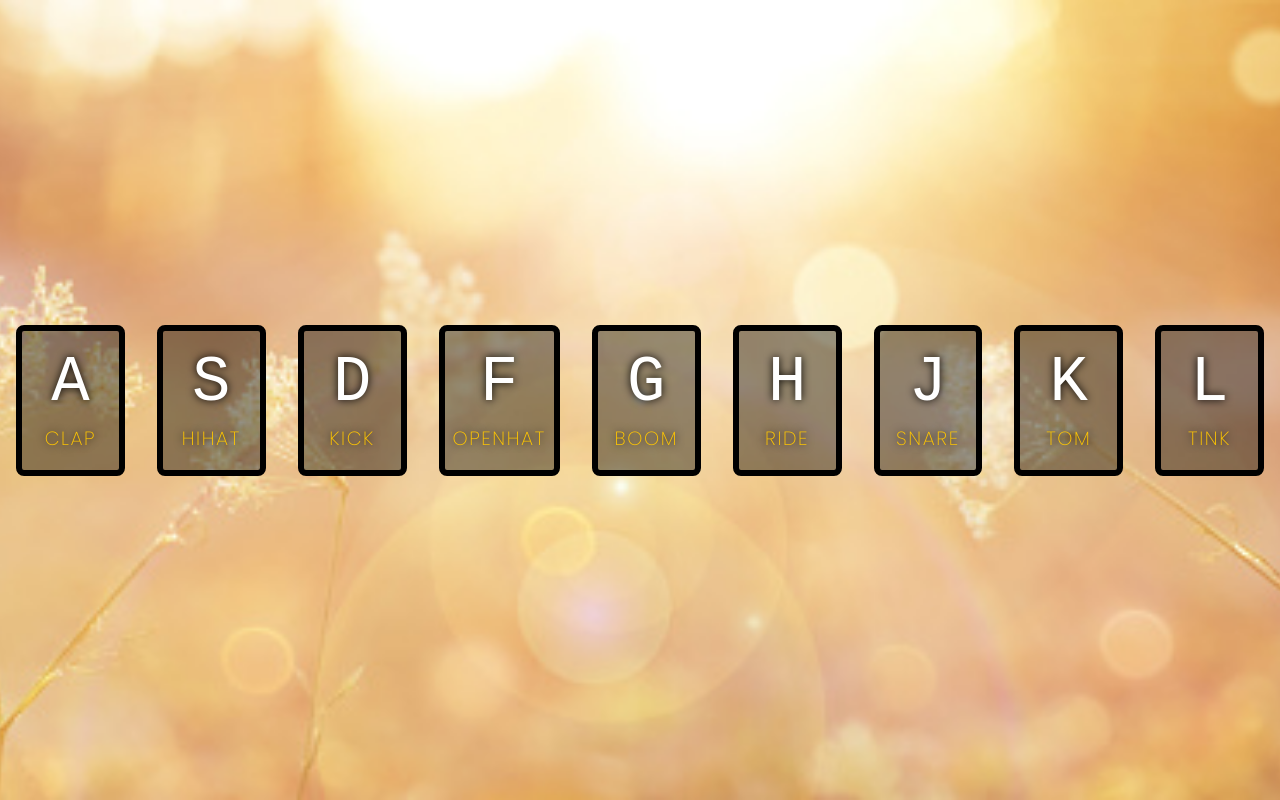
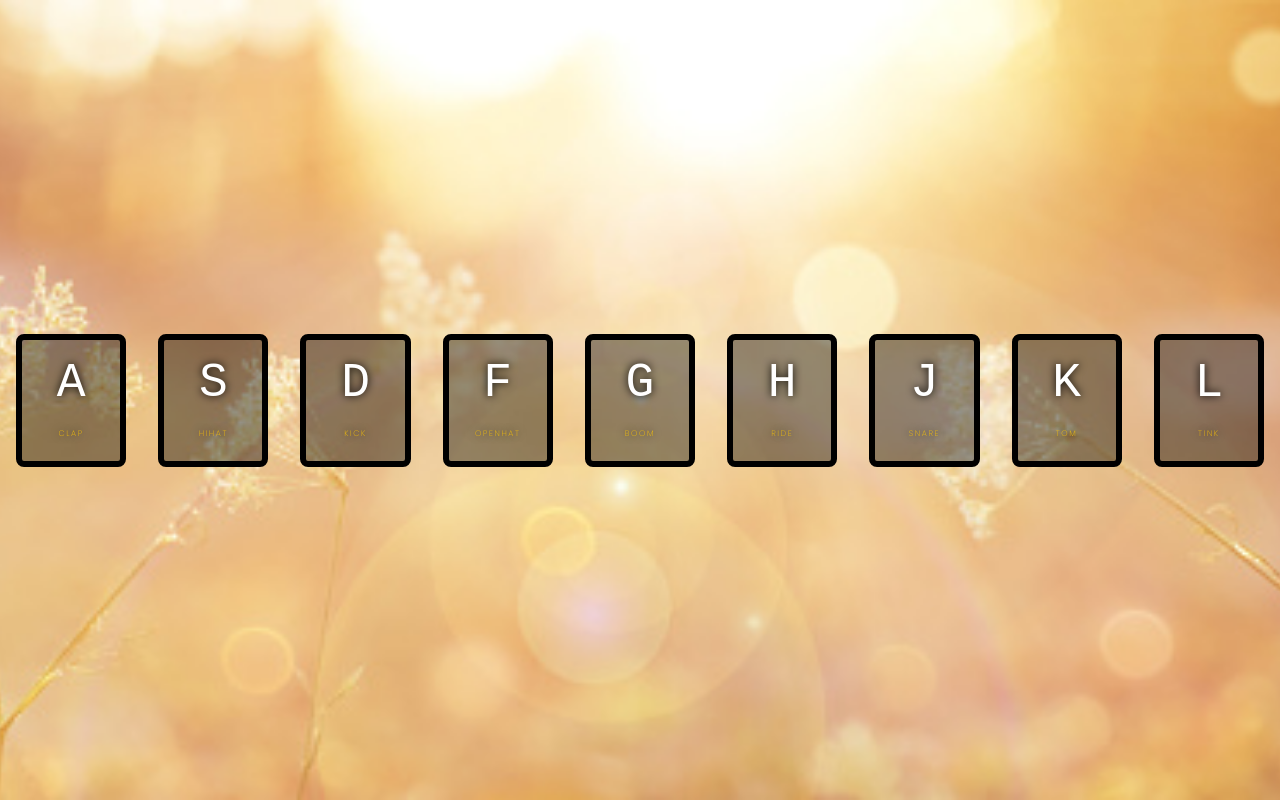
Before and after one commit to StephhyL/JS30-Drum-Kit, a plain HTML site: page index.html in a window 1280 px wide. Drawn offline with Linux system fonts and the light colour scheme.

Commit message:
adjust font size

```diff
--- a/style.css
+++ b/style.css
@@ -16,17 +16,19 @@ html {
   flex: 1;
   min-height: 100vh;
   align-items: center;
-  justify-content: center;
+  justify-content: space-evenly;
 }
 
 .key {
   border: 0.4rem solid black;
   border-radius: 0.5rem;
+  /* width: 5vw;
+  background-color: red; */
   margin: 1rem;
   font-size: 1.5rem;
   padding: 1rem 0.5rem;
   transition: all 0.07s ease;
-  width: 10rem;
+  width: 8rem;
   text-align: center;
   color: white;
   background: rgba(0, 0, 0, 0.4);
@@ -41,11 +43,11 @@ html {
 
 kbd {
   display: block;
-  font-size: 4rem;
+  font-size: 3rem;
 }
 
 .sound {
-  font-size: 1.2rem;
+  font-size: 0.5rem;
   text-transform: uppercase;
   letter-spacing: 0.1rem;
   color: #ffc600;
```
